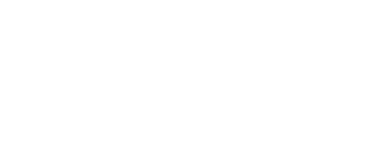
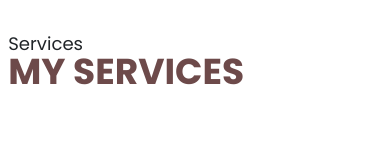
Before and after one commit to Haritsdev0981/Haritsdev0981.github.io, a plain HTML site: page HTML/service.html in a window 390 px wide. Drawn offline with nearby package versions, Linux system fonts and the light colour scheme.

Commit message:
not finished yet

```diff
--- a/HTML/service.html
+++ b/HTML/service.html
@@ -1,5 +1,6 @@
 <!DOCTYPE html>
 <html lang="en">
+
 <head>
     <meta charset="UTF-8">
     <meta http-equiv="X-UA-Compatible" content="IE=edge">
@@ -17,12 +18,36 @@
     <!--Icon from Font-Awesome -->
     <link rel="stylesheet" href="https://cdn.jsdelivr.net/npm/bootstrap-icons@1.3.0/font/bootstrap-icons.css">
 
+    <!--Icon from bootstrap -->
+    <link rel="stylesheet" href="https://cdn.jsdelivr.net/npm/bootstrap-icons@1.3.0/font/bootstrap-icons.css">
+
     <!--CSS-->
-    <link rel="stylesheet" href="/assets/CSS/archivment.css">
+    <link rel="stylesheet" href="/assets/CSS/service.css">
 
 </head>
+
 <body>
+
+    <!-- ======= Services Section ======= -->
+    <section id="services" class="services">
+        <div class="container">
+
+            <div class="section-title">
+                <h2>Services</h2>
+                <p>My Services</p>
+            </div>
+
+            <div class="row portfolio-container">
+
+
+
+
+            </div>
+
+        </div>
+    </section><!-- End Services Section -->
 
 
 </body>
+
 </html>
--- /dev/null
+++ b/assets/CSS/service.css
@@ -0,0 +1,48 @@
+@import url('https://fonts.googleapis.com/css?family=Poppins:400,700,900');
+
+* {
+    font-family: 'Poppins', sans-serif;
+    box-sizing: border-box;
+}
+
+body {
+    overflow: auto;
+}
+
+.services {
+    margin-top: 3em;
+}
+
+.section-title p {
+    margin: 0;
+    margin: -15px 0 15px 0;
+    font-size: 36px;
+    font-weight: 700;
+    text-transform: uppercase;
+    font-family: "Poppins", sans-serif;
+    color: hsl(0, 19%, 36%);
+}
+
+@media (max-width:1400px){
+    /* body{
+        overflow: auto;
+    } */
+}
+
+@media (max-width: 800px) {
+
+    :root{
+        font-size: 12px;
+    }
+
+
+}
+
+@media screen and (max-width:400px) {
+
+    :root{
+        font-size: 11px;
+    }
+
+
+}
```
Also changed, not shown: HTML/archivment.html (+20 -20 lines).
